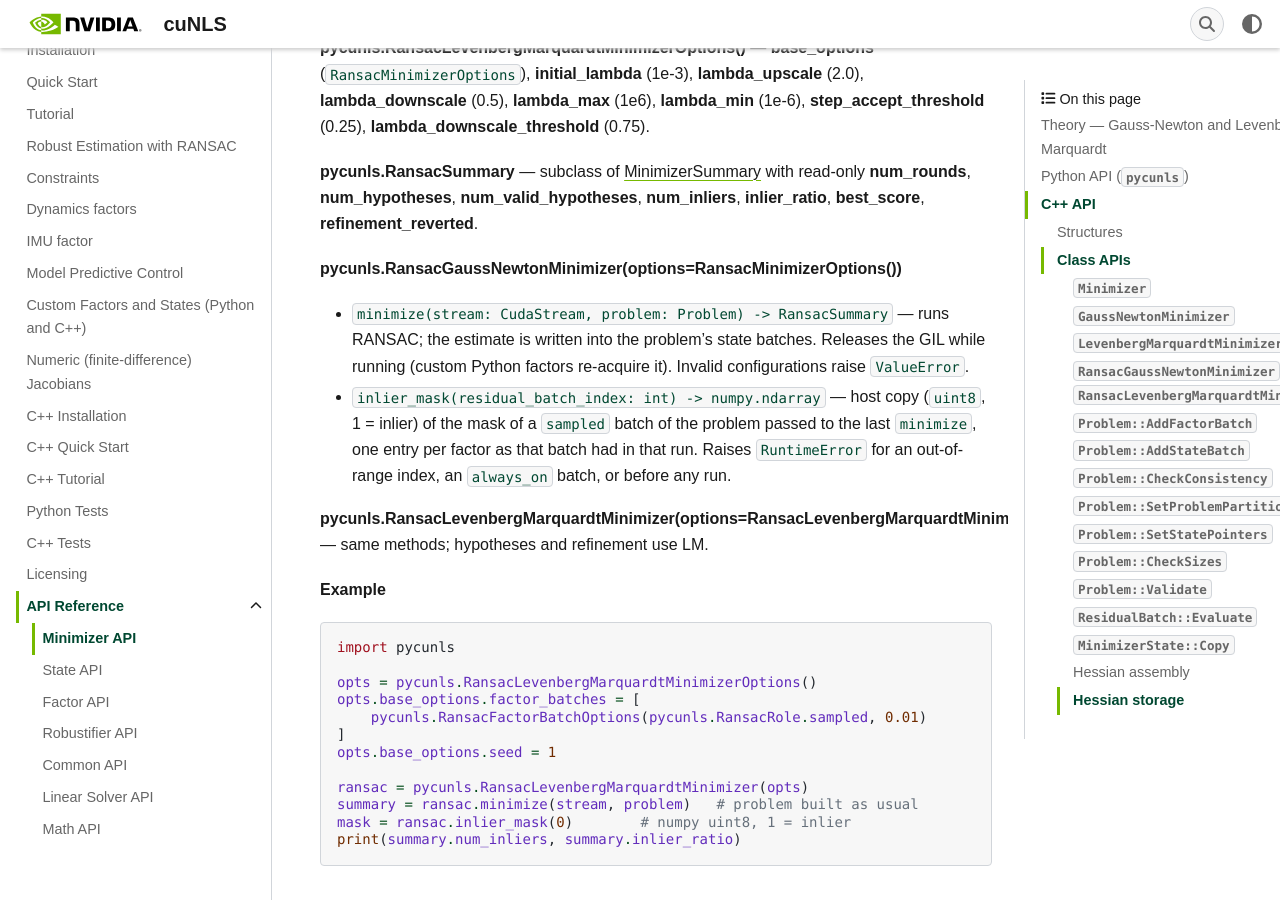
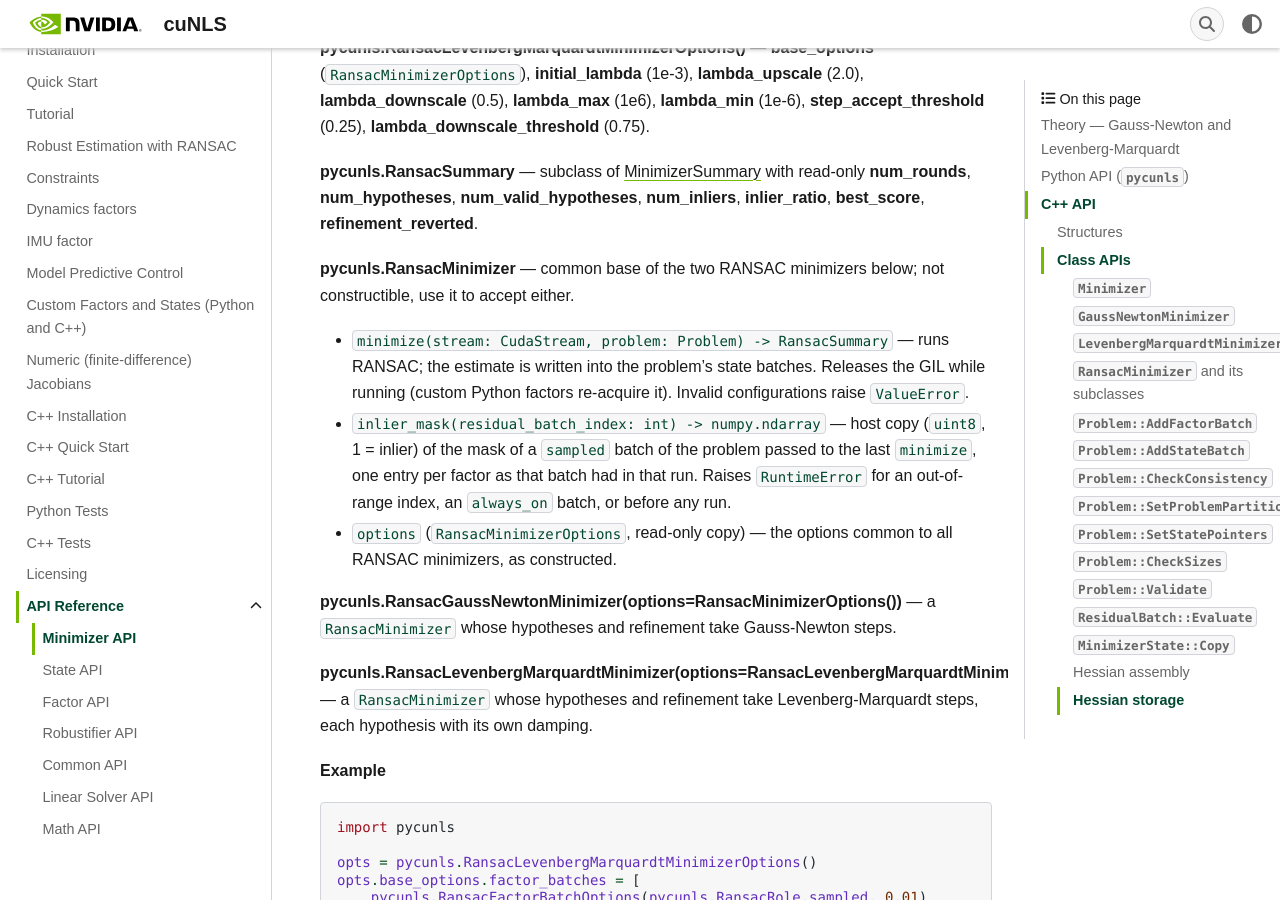
Before and after one commit to nvidia-isaac/cuNLS, a Sphinx documentation site: the page built from docs/sphinx/api/minimizer.rst, in a window 1280 px wide and 900 px high, scrolled down 8233 px. Built offline with Sphinx 7.4.7, drawn with Linux system fonts in a browser that asks for light colours; some web fonts are replaced; some of the changed text lies outside the part shown.

Commit message:
RANSAC: RansacMinimizer common base, state held by value
- RansacMinimizer is the common base of RansacGaussNewtonMinimizer and
  RansacLevenbergMarquardtMinimizer (siblings; LM no longer derives from GN):
  Minimize, InlierMask, InlierMaskSize and Options. The protected
  StepPolicy is gone from the public header; each subclass passes its
  internal SolverSettings to the base.
- No pimpl pointer: ransac_internal::RansacContext is a data struct held by
  value; RunRansac and its helpers are free functions. Internal headers
  forward-declare the RANSAC options instead of including the public header.
- Python: RansacMinimizer base class (minimize, inlier_mask, options).
- RansacBenchmark.PnPSizeSweep (100 to 100k points): unchanged within noise.

```diff
--- a/docs/sphinx/api/minimizer.rst
+++ b/docs/sphinx/api/minimizer.rst
@@ -428,7 +428,8 @@
 **num_hypotheses**, **num_valid_hypotheses**, **num_inliers**,
 **inlier_ratio**, **best_score**, **refinement_reverted**.
 
-**pycunls.RansacGaussNewtonMinimizer(options=RansacMinimizerOptions())**
+**pycunls.RansacMinimizer** — common base of the two RANSAC minimizers below;
+not constructible, use it to accept either.
 
 - ``minimize(stream: CudaStream, problem: Problem) -> RansacSummary`` — runs
   RANSAC; the estimate is written into the problem's state batches. Releases
@@ -439,9 +440,15 @@
   passed to the last ``minimize``, one entry per factor as that batch had in
   that run. Raises ``RuntimeError`` for an out-of-range index, an
   ``always_on`` batch, or before any run.
+- ``options`` (``RansacMinimizerOptions``, read-only copy) — the options
+  common to all RANSAC minimizers, as constructed.
+
+**pycunls.RansacGaussNewtonMinimizer(options=RansacMinimizerOptions())** — a
+``RansacMinimizer`` whose hypotheses and refinement take Gauss-Newton steps.
 
 **pycunls.RansacLevenbergMarquardtMinimizer(options=RansacLevenbergMarquardtMinimizerOptions())**
-— same methods; hypotheses and refinement use LM.
+— a ``RansacMinimizer`` whose hypotheses and refinement take
+Levenberg-Marquardt steps, each hypothesis with its own damping.
 
 **Example**
 
@@ -805,7 +812,7 @@
   norm, in the batch's residual units; a factor is an inlier iff
   :math:`\|r\|^2 \le \tau^2`. Ignored for ``kAlwaysOn`` batches. Default: 1.0.
 
-:code:`RansacMinimizerOptions` — options shared by both RANSAC minimizers:
+:code:`RansacMinimizerOptions` — options common to all RANSAC minimizers:
 
 - **hypotheses_per_round** [in]: Hypotheses :math:`K` generated and scored
   together (in parallel) in one round. Default: 256.
@@ -993,17 +1000,21 @@
 .. _ransac-classes-label:
 
 ~~~~~~~~~~~~~~~~~~~~~~~~~~~~~~~~~~~~~~~~~~~~~~~~~~~~~~~~~~~~~~~~~~~~~~~~~~~~~~~~
-:code:`RansacGaussNewtonMinimizer` / :code:`RansacLevenbergMarquardtMinimizer`
+:code:`RansacMinimizer` and its subclasses
 ~~~~~~~~~~~~~~~~~~~~~~~~~~~~~~~~~~~~~~~~~~~~~~~~~~~~~~~~~~~~~~~~~~~~~~~~~~~~~~~~
 
-**Purpose:** RANSAC over an ordinary :cpp:class:`Problem`. Minimal samples of
+**Purpose:** RANSAC over an ordinary :cpp:class:`Problem`.
+:code:`RansacMinimizer` is the common base (not instantiable; use a
+:code:`RansacMinimizer&` to accept either); :code:`RansacGaussNewtonMinimizer`
+and :code:`RansacLevenbergMarquardtMinimizer` decide how a hypothesis
+iterates. Minimal samples of
 ``kSampled`` factors are turned into hypotheses by a few GN (or LM) iterations
 from the current state values; every hypothesis is scored against all
 ``kSampled`` factors; the best one is refined on its inliers and written back
-into the problem's state batches. :cpp:func:`RansacGaussNewtonMinimizer::InlierMask` then exposes the
+into the problem's state batches. :cpp:func:`RansacMinimizer::InlierMask` then exposes the
 classification. See :doc:`../ransac`.
 
-The problem is built exactly as for :code:`GaussNewtonMinimizer`. The only
+The problem is built exactly as for :code:`Minimizer`. The only
 restriction is the free tangent dimension (``kMaxRansacTangentDim``); any
 number of state batches of any supported types, and any number of factor
 batches and factors, are allowed. Every factor and state batch must honor the
@@ -1020,10 +1031,10 @@
 
   :param ``options``: [in] Shared RANSAC options (``base_options``) plus the
     per-hypothesis damping policy. Hypotheses and refinement use LM; otherwise
-    identical to :code:`RansacGaussNewtonMinimizer` (it derives from it).
+    identical to :code:`RansacGaussNewtonMinimizer`.
   :returns: [out] Constructor has no return value.
 
-.. cpp:function:: RansacSummary RansacGaussNewtonMinimizer::Minimize(cudaStream_t stream, Problem& problem)
+.. cpp:function:: RansacSummary RansacMinimizer::Minimize(cudaStream_t stream, Problem& problem)
 
   Runs RANSAC and writes the refined estimate into the problem's state batches.
 
@@ -1045,7 +1056,7 @@
   **Note:** The minimizer keeps its device buffers between calls and reuses
   them when the problem size is unchanged.
 
-.. cpp:function:: const uint8_t* RansacGaussNewtonMinimizer::InlierMask(size_t residual_batch_index) const
+.. cpp:function:: const uint8_t* RansacMinimizer::InlierMask(size_t residual_batch_index) const
 
   :param ``residual_batch_index``: [in] Index into
     :cpp:func:`Problem::GetResidualBatches`.
@@ -1054,13 +1065,17 @@
     the next :cpp:func:`Minimize` or destruction; ``nullptr`` for ``kAlwaysOn``
     batches, an out-of-range index, or before any run.
 
-.. cpp:function:: size_t RansacGaussNewtonMinimizer::InlierMaskSize(size_t residual_batch_index) const
+.. cpp:function:: size_t RansacMinimizer::InlierMaskSize(size_t residual_batch_index) const
 
   :param ``residual_batch_index``: [in] Index into
     :cpp:func:`Problem::GetResidualBatches`.
-  :returns: [out] Number of bytes of :cpp:func:`RansacGaussNewtonMinimizer::InlierMask`:
+  :returns: [out] Number of bytes of :cpp:func:`RansacMinimizer::InlierMask`:
     the factor count the batch had in the last :cpp:func:`Minimize`; ``0``
     whenever ``InlierMask`` returns ``nullptr``.
+
+.. cpp:function:: const RansacMinimizerOptions& RansacMinimizer::Options() const
+
+  :returns: [out] The options common to all RANSAC minimizers, as constructed.
 
 **Example**
 
```
Also changed, not shown: docs/sphinx/ransac.rst (+5 -3 lines), 15 other files.
